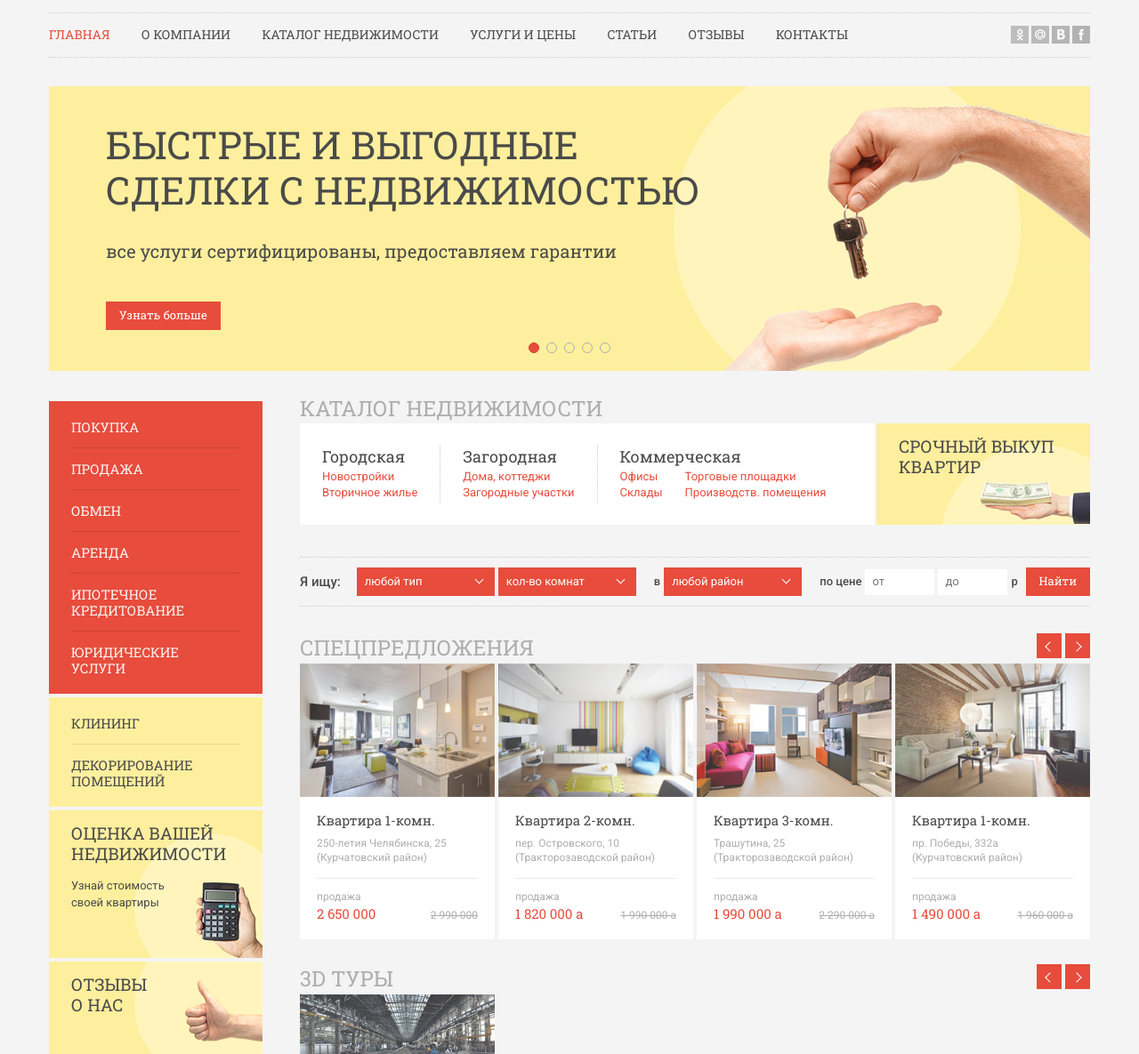
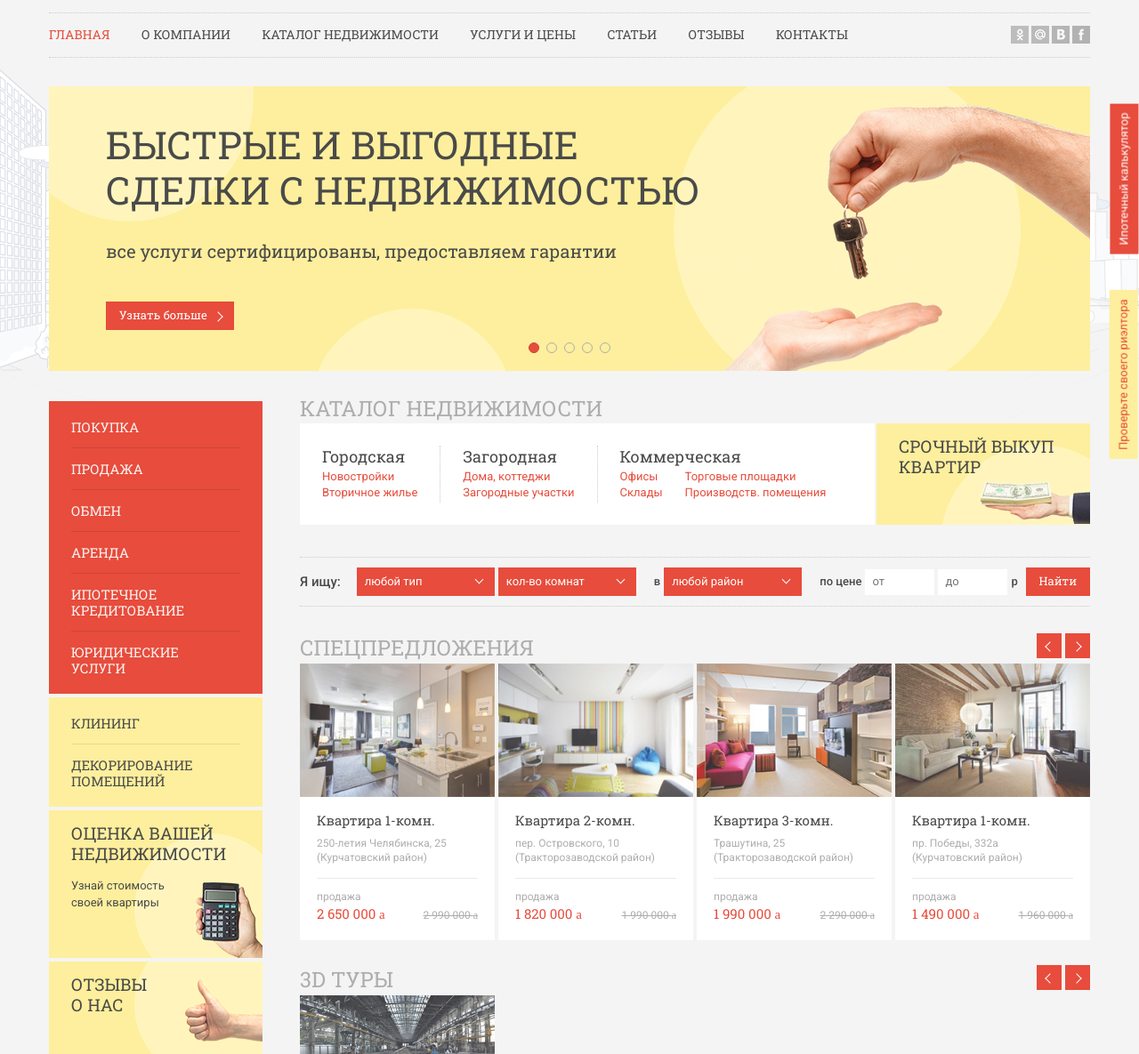
Before and after one commit to AnNavara/bem-alfa, a website: page index.html in a window 1280 px wide. Shown: the part 115-1300 px from the top of the page at 89% size. Drawn offline with Linux system fonts and the light colour scheme.

Commit message:
Adding side block's, rouble icon, background body

```diff
--- a/index.html
+++ b/index.html
@@ -4,9 +4,10 @@
 	<title>alfa</title>
 	<meta charset="UTF-8">
 	<meta name="viewport" content="width=device-width, initial-scale=1">
+	<link rel="stylesheet" href="css/style.css">
 	<link href="http://fonts.googleapis.com/css?family=Roboto+Slab:400,700&subset=latin,cyrillic-ext" rel="stylesheet" type="text/css">
 	<link href="http://fonts.googleapis.com/css?family=Roboto:400,500&subset=latin,cyrillic-ext" rel="stylesheet" type="text/css">
-	<link rel="stylesheet" href="css/style.css">
+	<link rel="stylesheet" href="font/rouble.otf" type="text/css">
 	<!--[if lt IE 9]><script src="http://html5shiv.googlecode.com/svn/trunk/html5.js"></script><![endif]-->
 </head>
 <body>
@@ -67,26 +68,31 @@
 				</div>
 			<div class="slider__wrapper">
 				<a id="slider-1" data-slider="slide-1" href="#" class="slider__item">
+					<div class="slider__decor"></div>
 					<h1 class="slider__heading">Быстрые и выгодные сделки с недвижимостью</h1>
 					<p class="slider__text">все услуги сертифицированы, предоставляем гарантии</p>
 					<div class="slider__btn btn--med">Узнать больше</div>
 				</a>
 				<a id="slider-2" data-slider="slide-2" href="#" class="slider__item">
+					<div class="slider__decor"></div>
 					<h1 class="slider__heading">Быстрые и выгодные сделки с недвижимостью</h1>
 					<p class="slider__text">все услуги сертифицированы, предоставляем гарантии</p>
 					<div class="slider__btn btn--med">Узнать больше</div>
 				</a>
 				<a id="slider-3" data-slider="slide-3" href="#" class="slider__item">
+					<div class="slider__decor"></div>
 					<h1 class="slider__heading">Быстрые и выгодные сделки с недвижимостью</h1>
 					<p class="slider__text">все услуги сертифицированы, предоставляем гарантии</p>
 					<div class="slider__btn btn--med">Узнать больше</div>
 				</a>
 				<a id="slider-4" data-slider="slide-4" href="#" class="slider__item">
+					<div class="slider__decor"></div>
 					<h1 class="slider__heading">Быстрые и выгодные сделки с недвижимостью</h1>
 					<p class="slider__text">все услуги сертифицированы, предоставляем гарантии</p>
 					<div class="slider__btn btn--med">Узнать больше</div>
 				</a>
 				<a id="slider-5" data-slider="slide-5" href="#" class="slider__item">
+					<div class="slider__decor"></div>
 					<h1 class="slider__heading">Быстрые и выгодные сделки с недвижимостью</h1>
 					<p class="slider__text">все услуги сертифицированы, предоставляем гарантии</p>
 					<div class="slider__btn btn--med">Узнать больше</div>
@@ -215,8 +221,8 @@
 								<p class="sale-item__text">250-летия Челябинска, 25</p>
 								<p class="sale-item__area sale-item__text">(Курчатовский район)</p>
 								<h5 class="sale-item__status">продажа</h5>
-								<span class="sale-item__price">2 650 000</span>
-								<span class="sale-item__discount">2 990 000</span>
+								<span class="sale-item__price">2 650 000 <span class="valuta valuta--rub">a</span></span>
+								<span class="sale-item__discount">2 990 000 <span class="valuta valuta--rub">a</span></span>
 							</div>
 						</a>
 						<a href="" class="sale-item">
@@ -226,8 +232,8 @@
 								<p class="sale-item__text">пер. Островского, 10</p>
 								<p class="sale-item__area sale-item__text">(Тракторозаводской район)</p>
 								<h5 class="sale-item__status">продажа</h5>
-								<span class="sale-item__price">1 820 000 a</span>
-								<span class="sale-item__discount">1 990 000 a</span>
+								<span class="sale-item__price">1 820 000 <span class="valuta valuta--rub">a</span></span>
+								<span class="sale-item__discount">1 990 000 <span class="valuta valuta--rub">a</span></span>
 							</div>
 						</a>
 						<a href="" class="sale-item">
@@ -237,8 +243,8 @@
 								<p class="sale-item__text">Трашутина, 25</p>
 								<p class="sale-item__area sale-item__text">(Тракторозаводской район)</p>
 								<h5 class="sale-item__status">продажа</h5>
-								<span class="sale-item__price">1 990 000 a</span>
-								<span class="sale-item__discount">2 290 000 a</span>
+								<span class="sale-item__price">1 990 000 <span class="valuta valuta--rub">a</span></span>
+								<span class="sale-item__discount">2 290 000 <span class="valuta valuta--rub">a</span></span>
 							</div>
 						</a>
 						<a href="" class="sale-item">
@@ -248,8 +254,8 @@
 								<p class="sale-item__text">пр. Победы, 332а</p>
 								<p class="sale-item__area sale-item__text">(Курчатовский район)</p>
 								<h5 class="sale-item__status">продажа</h5>
-								<span class="sale-item__price">1 490 000 a</span>
-								<span class="sale-item__discount">1 960 000 a</span>
+								<span class="sale-item__price">1 490 000 <span class="valuta valuta--rub">a</span></span>
+								<span class="sale-item__discount">1 960 000 <span class="valuta valuta--rub">a</span></span>
 							</div>
 						</a>
 					</div>
@@ -267,7 +273,7 @@
 								<h2 class="sale-item__heading">Квартира 1-комн</h2>
 								<p class="sale-item__text">250-летия Челябинска</p>
 								<h5 class="sale-item__status">аренда</h5>
-								<span class="sale-item__price">45 000</span>
+								<span class="sale-item__price">45 000 <span class="valuta valuta--rub">a</span></span>
 							</div>
 						</a>
 					</div>
@@ -410,5 +416,7 @@
 				</form>
 		</footer>
 	</div>
+	<a href="#" class="side-stick side-stick--calc"><h3>Ипотечный калькулятор</h3></a>
+	<a href="#" class="side-stick side-stick--check"><h3>Проверьте своего риэлтора</h3></a>
 </body>
 </html>
--- a/less/components/mixins.less
+++ b/less/components/mixins.less
@@ -68,7 +68,6 @@
   }
 }
 
-//adv 171px 40% -30px
 #round-adv(){
   position: relative;
   overflow: hidden;
--- a/less/components/scaffoldings.less
+++ b/less/components/scaffoldings.less
@@ -21,6 +21,9 @@ body{
   line-height: @line-height;
   color: @text-color;
   background-color: @body-color;
+  background-image: url("../img/bg-body.png");
+  background-repeat: no-repeat;
+  background-position: center 185px;
 }
 
 
--- /dev/null
+++ b/less/components/side-stick.less
@@ -0,0 +1,75 @@
+@import "../variables.less";
+@import "mixins.less";
+
+.side-stick{
+  position: fixed;
+  display: inline-block;
+  transform: rotate(-90deg);
+
+  >h3{
+    margin: 0;
+    padding: 7px 10px;
+    font-family: @font-family;
+    font-size: @font-size--medium;
+    font-weight: @font-weight;
+    color: @white;
+    background: @red;
+  }
+
+  &:hover{
+    right: 0;
+    transform: rotate(0);
+    transition: right .7s ease, transform .7s ease;
+
+    >h3{
+      margin-top: 40%;
+      transform: rotate(.0001deg);
+    }
+  }
+
+  &--calc{
+    top: 300px;
+    right: -68px;
+
+    &:hover{
+      top: 230px;
+      height: 170px;
+
+      >h3{
+        color: @white;
+        background-color: @red-dark;
+      }
+    }
+
+    &:not(:hover){
+      right: -68px;
+      transform: rotate(-90deg);
+      transition: right .7s ease, transform .7s ease;
+    }
+  }
+  &--check{
+    top: 520px;
+    right: -78px;
+
+    >h3{
+      color: @red;
+      background-color: @yellow;
+    }
+
+    &:hover{
+      top: 430px;
+      height: 200px;
+
+      >h3{
+        color: @white;
+        background-color: @yellow-dark;
+      }
+    }
+
+    &:not(:hover){
+      right: -78px;
+      transform: rotate(-90deg);
+      transition: right .7s ease, transform .7s ease;
+    }
+  }
+}
--- a/less/components/slider.less
+++ b/less/components/slider.less
@@ -6,14 +6,7 @@
   margin-bottom: 34px;
   width: 100%;
   min-height: 320px;
-
-  &>ul{
-    margin: 0;
-
-    >li{
-      list-style: none;
-    }
-  }
+  overflow: hidden;
 
   &__wrapper{
     position: relative;
@@ -41,7 +34,15 @@
       background-position: center;
     }
     &:hover{
-      #box-shadow();
+      &>.slider__decor:after{
+        transform: scale(1.2);
+        transition: transform .8s ease;
+      }
+
+      &>.slider__decor:before{
+        transform: scale(1.2);
+        transition: transform .8s ease;
+      }
 
       &:after{
         transform: translate(-5px, 5px) rotate(.0001deg);
@@ -52,9 +53,53 @@
         background-color: @red-dark;
       }
     }
-    &:not(:hover):after{
-      transform: translate(0, 0) rotate(.0001deg);
-      transition: all 1.2s ease;
+    &:not(:hover){
+      &:after{
+        transform: translate(0, 0) rotate(.0001deg);
+        transition: all 1.2s ease;
+      }
+      &>.slider__decor:after{
+        transform: scale(1);
+        transition: transform 1.2s ease;
+      }
+
+      &>.slider__decor:before{
+        transform: scale(1);
+        transition: transform 1.2s ease;
+      }
+    }
+  }
+
+  &__decor{
+    position: absolute;
+    content: "";
+    top: 0;
+    left: 0;
+    width: 100%;
+    height: 100%;
+
+    &:before{
+      position: absolute;
+      content: "";
+      top: -40%;
+      left: -50px;
+      width: 280px;
+      height: 280px;
+      background-color: @yellow-light;
+      border-radius: 100%;
+      z-index: -1;
+    }
+
+    &:after{
+      position: absolute;
+      content: "";
+      bottom: -50%;
+      left: 25%;
+      width: 230px;
+      height: 230px;
+      background-color: @yellow-light;
+      border-radius: 100%;
+      z-index: -1;
     }
   }
 
@@ -82,7 +127,21 @@
   }
 
   &__btn{
+    position: relative;
     display: inline-block;
+    padding-right: 30px;
+
+    &:after{
+      position: absolute;
+      content: "";
+      top: 13px;
+      right: 14px;
+      width: 8px;
+      height: 8px;
+      transform: rotate(45deg);
+      border-right: 1px solid @white;
+      border-top: 1px solid @white;
+    }
   }
 
   &__control{
--- a/less/components/typo.less
+++ b/less/components/typo.less
@@ -35,3 +35,10 @@
   line-height: @line-height;
   color: @text-color;
 }
+
+.valuta{
+}
+
+.valuta--rub{
+  font-family: @rub;
+}
--- a/less/style.less
+++ b/less/style.less
@@ -4,6 +4,7 @@
 @import "components/mixins.less";
 @import "components/btn.less";
 @import "components/typo.less";
+@import "components/side-stick.less";
 @import "components/page-header.less";
 @import "components/navigation.less";
 @import "components/slider.less";
--- a/less/variables.less
+++ b/less/variables.less
@@ -52,3 +52,4 @@
 
 @font-family: "Roboto", Helvetica, Arial, sans-serif;
 @font-family--heading: "Roboto Slab", Helvetica, Arial, sans-serif;
+@rub: "ALS Rubl";
```
Also changed, not shown: css/style.css, css/style.min.css, img/bg-body.jpg (added), img/bg-body.png (added).
